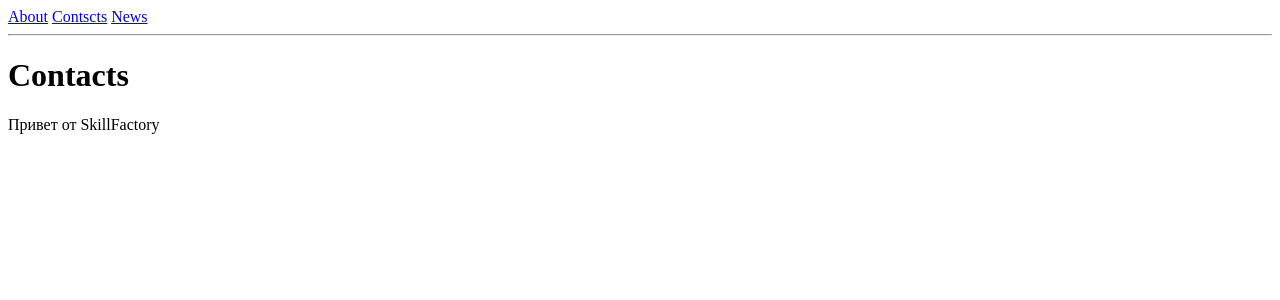
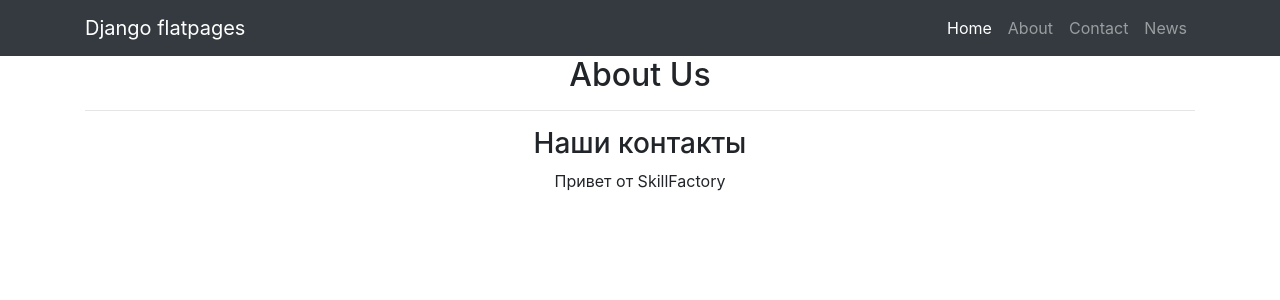
Before and after one commit to kakip38/DjangoApplication, a Django app: template templates/flatpages/contacts.html in a window 1280 px wide. Shown: the top 300 px of the page. Run offline with Django 3.2, Linux system fonts and the light colour scheme; the template is opened without the code that fills it: values that come from a table or form of the project are taken from there, others are empty; data comes from the database, SQL or seed files in the repository; both versions use the stored data as it was after the commit; some libraries are stand-ins or nearby versions.

Commit message:
add flatpages

```diff
--- a/DjangoApplication/settings.py
+++ b/DjangoApplication/settings.py
@@ -39,7 +39,7 @@ INSTALLED_APPS = [
     'django.contrib.staticfiles',
     'django.contrib.sites',
     'django.contrib.flatpages',
-
+    'fpages'
 ]
 
 SITE_ID = 1
@@ -123,6 +123,10 @@ USE_TZ = True
 # Static files (CSS, JavaScript, Images)
 # https://docs.djangoproject.com/en/3.2/howto/static-files/
 
+STATICFILES_DIRS = [
+    BASE_DIR/'static'
+]
+
 STATIC_URL = '/static/'
 
 # Default primary key field type
--- a/templates/flatpages/contacts.html
+++ b/templates/flatpages/contacts.html
@@ -1,6 +1,12 @@
 {% extends 'flatpages/default.html' %}
 
+{% block title %}
+    {{ flatpage.title }}
+{% endblock title %}
+
 {% block content %}
-    <h1>Contacts</h1>
-    {{ flatpage.content }}
+    <h2>{{ flatpage.title }}</h2>
+    <hr>
+    <h3>Наши контакты</h3>
+{{ flatpage.content }}
 {% endblock content %}
--- a/templates/flatpages/default.html
+++ b/templates/flatpages/default.html
@@ -1,16 +1,67 @@
+{% load static %}
+
 <!DOCTYPE html>
 <html lang="en">
+
 <head>
-    <meta charset="UTF-8">
-    <title>{% block title %}{% endblock title %}</title>
+
+  <meta charset="utf-8">
+  <meta name="viewport" content="width=device-width, initial-scale=1, shrink-to-fit=no">
+  <meta name="description" content="">
+  <meta name="author" content="">
+
+  <title>Django flatpages — {% block title %} {% endblock title %}</title>
+
+  <!-- Bootstrap core CSS -->
+  <link href="{% static 'vendor/bootstrap/css/bootstrap.min.css' %}" rel="stylesheet">
+
 </head>
+
 <body>
-    <a href="/about">About</a>
-    <a href="/contacts">Contscts</a>
-    <a href="/news">News</a>
-    <hr>
 
-    {% block content %}
-    {% endblock content %}
+  <!-- Navigation -->
+  <nav class="navbar navbar-expand-lg navbar-dark bg-dark static-top">
+    <div class="container">
+      <a class="navbar-brand" href="#">Django flatpages</a>
+      <button class="navbar-toggler" type="button" data-toggle="collapse" data-target="#navbarResponsive" aria-controls="navbarResponsive" aria-expanded="false" aria-label="Toggle navigation">
+        <span class="navbar-toggler-icon"></span>
+      </button>
+      <div class="collapse navbar-collapse" id="navbarResponsive">
+        <ul class="navbar-nav ml-auto">
+          <li class="nav-item active">
+            <a class="nav-link" href="#">Home
+              <span class="sr-only">(current)</span>
+            </a>
+          </li>
+          <li class="nav-item">
+            <a class="nav-link" href="/about/">About</a>
+          </li>
+          <li class="nav-item">
+            <a class="nav-link" href="/contacts/">Contact</a>
+          </li>
+          <li class="nav-item">
+              <a class="nav-link" href="/news/">News</a>
+          </li>
+        </ul>
+      </div>
+    </div>
+  </nav>
+
+  <!-- Page Content -->
+  <div class="container">
+    <div class="row">
+      <div class="col-lg-12 text-center">
+       {% block content %}
+       {{ flatpage.content }}
+       {% endblock content %}
+      </div>
+    </div>
+  </div>
+
+  <!-- Bootstrap core JavaScript -->
+  <script src="{% static 'vendor/jquery/jquery.slim.min.js' %}"></script>
+  <script src="{% static 'vendor/bootstrap/js/bootstrap.bundle.min.js' %}"></script>
+
 </body>
+
 </html>
--- a/templates/flatpages/news.html
+++ b/templates/flatpages/news.html
@@ -1,7 +1,7 @@
 {% extends 'flatpages/default.html' %}
 
 {% block content %}
-    <h1>News</h1>
+    <h1 style="text-align: center">News</h1>
     {{ flatpage.content }}
     <br>
     {{ flatpage.content }}
```
Also changed, not shown: fpages/admin.py (added, +21 -0 lines), db.sqlite3.
